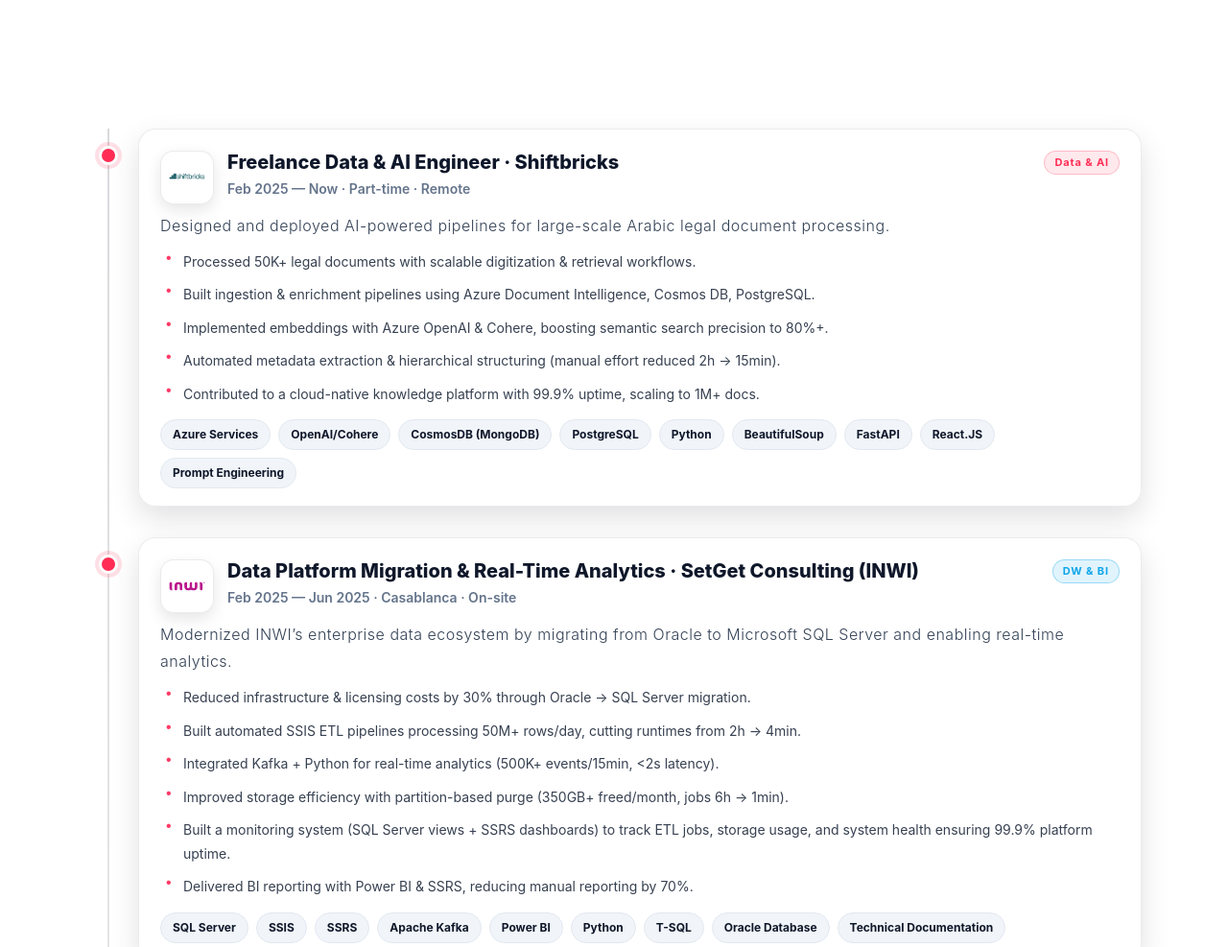
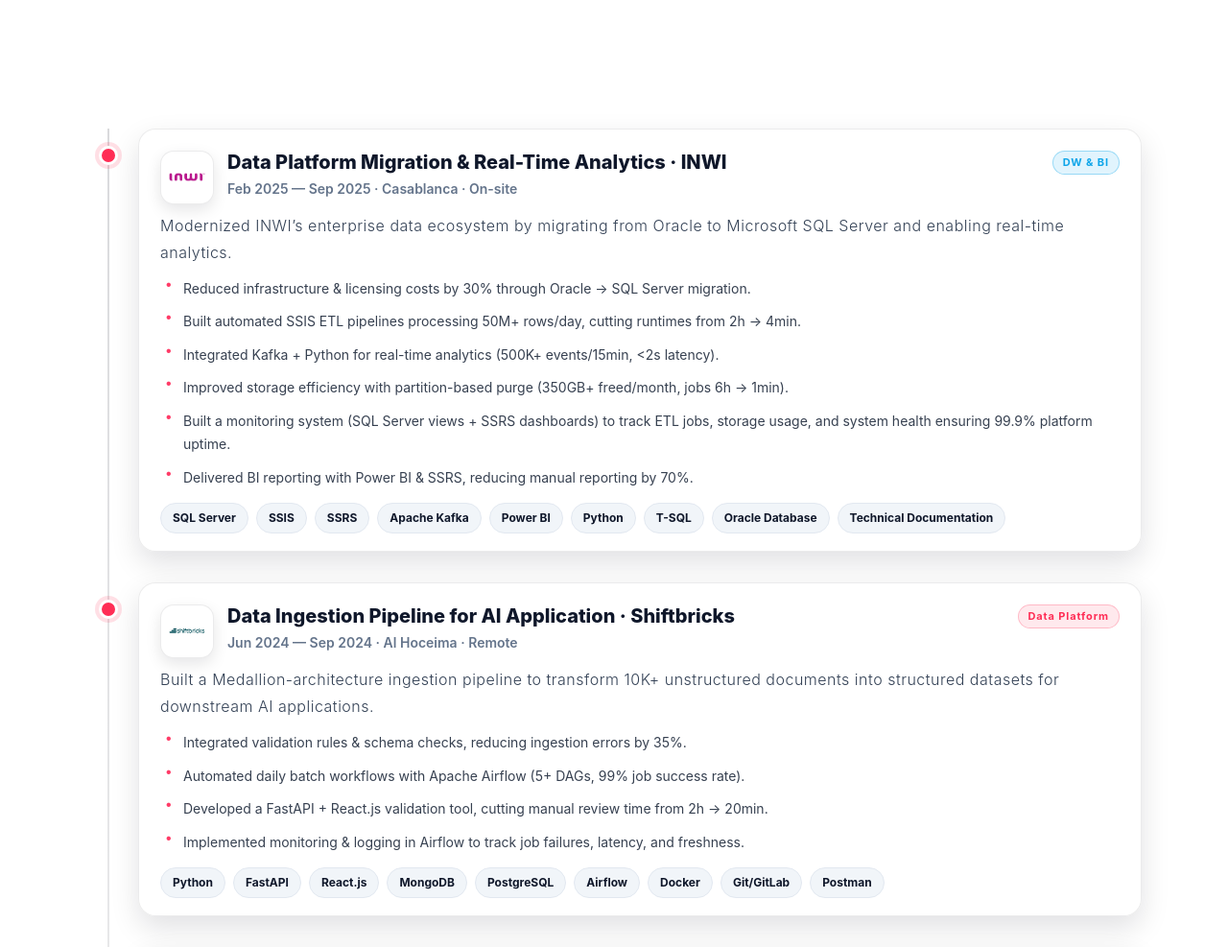
Before and after one commit to aymane-maghouti/aymane-maghouti.github.io, a plain HTML site: page index.html in a window 1280 px wide. Shown: the part 2020-3007 px from the top of the page at 96% size. Drawn offline with Linux system fonts and the light colour scheme.

Commit message:
update CV

```diff
--- a/index.html
+++ b/index.html
@@ -145,7 +145,7 @@
 
     <ol class="xp-timeline">
       <!-- Shiftbricks — Freelance -->
-      <li class="xp-item">
+      <!-- <li class="xp-item">
       <div class="xp-dot" aria-hidden="true"></div>
       <article class="xp-card">
         <header class="xp-card-top">
@@ -174,7 +174,7 @@
             <li>BeautifulSoup</li><li>FastAPI</li><li>React.JS</li><li>Prompt Engineering</li>
           </ul>
         </article>
-      </li>
+      </li> -->
 
       <!-- SetGet / INWI -->
       <li class="xp-item">
@@ -185,8 +185,8 @@
               <img src="./img/logos/inwi.png" alt="inwi logo" />
             </div>
             <div class="xp-role">
-              <h4>Data Platform Migration &amp; Real-Time Analytics · SetGet Consulting (INWI)</h4>
-              <span class="xp-dates">Feb 2025 — Jun 2025 · Casablanca · On-site </span>
+              <h4>Data Platform Migration &amp; Real-Time Analytics · INWI</h4>
+              <span class="xp-dates">Feb 2025 — Sep 2025 · Casablanca · On-site </span>
             </div>
             <span class="xp-badge xp-badge--accent">DW &amp; BI</span>
           </header>
```
Also changed, not shown: 1 other file.
